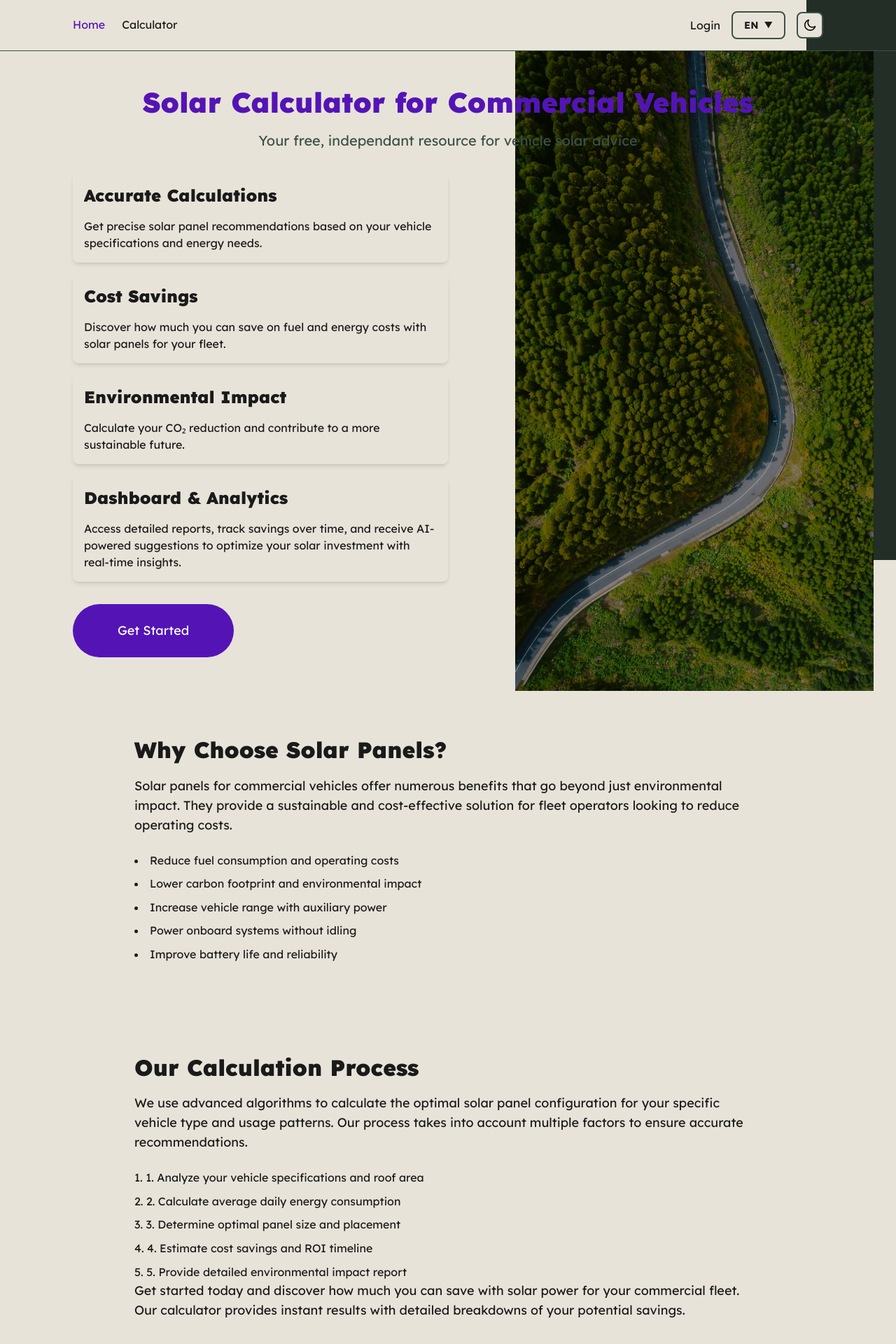
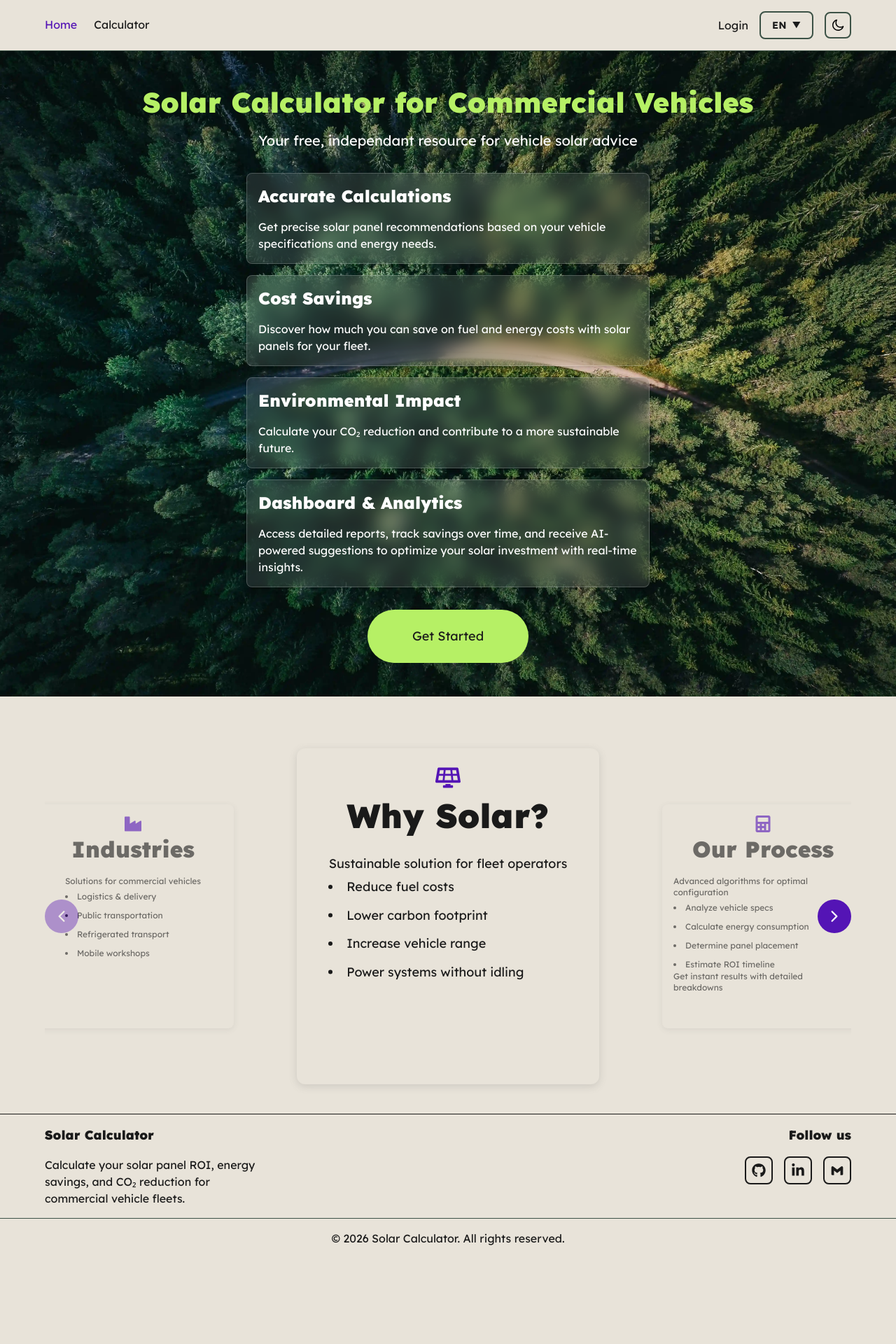
Before and after one commit to KateSkoryna/solar-calculator, a Next.js app: page /en in a window 1280 px wide. Shown: the top 1920 px of the page at 70% size. After the commit the page ends 1797 px from the top, so only its background shows below. Built offline with nearby package versions, Linux system fonts and the light colour scheme.

Commit message:
update component structure and styles

```diff
--- a/app/[locale]/calculator/page.tsx
+++ b/app/[locale]/calculator/page.tsx
@@ -1,5 +1,4 @@
 import Container from "@/components/layout/Container";
-import ImageBackground from "@/components/home/Background";
 import { useTranslations } from "next-intl";
 import PageTitle from "@/components/common/PageTitle";
 import Section from "@/components/layout/Section";
@@ -10,7 +9,6 @@ export default function Calculator() {
 
   return (
     <>
-      <ImageBackground />
       <section className="relative">
         <div
           className="absolute top-1/2 -translate-y-1/2
--- a/app/[locale]/page.tsx
+++ b/app/[locale]/page.tsx
@@ -1,10 +1,9 @@
 import Container from "@/components/layout/Container";
-import HeroSection from "@/components/home/HeroSection";
 import { useTranslations } from "next-intl";
 import Link from "next/link";
-import Background from "@/components/home/Background";
 import PageTitle from "@/components/common/PageTitle";
-import Section from "@/components/layout/Section";
+import HeroSectionCover from "@/components/layout/Section";
+import CardCarousel from "@/components/home/CardCarousel";
 
 export default function Home() {
   const t = useTranslations("home");
@@ -33,107 +32,41 @@ export default function Home() {
   ];
 
   return (
-    <>
-      <Background />
-      <HeroSection>
-        <Container>
-          <Section>
+    <div className="flex flex-col gap-4 md:gap-8 lg:gap-8 w-full">
+      <HeroSectionCover>
         <PageTitle>{t("title")}</PageTitle>
 
-            <p className="mb-8 text-xl font-[family:var(--font-inter)] text-white md:text-[var(--description-text)]">
+        <p className="mb-8 text-xl font-[family:var(--font-inter)] text-[var(--text-white)]">
           {t("description")}
         </p>
 
-            <div className="grid grid-cols-2 gap-3 md:gap-4 lg:flex lg:flex-col lg:items-start">
+        <div className="grid grid-cols-2 gap-3 md:gap-4 lg:flex lg:flex-col lg:items-center">
           {features.map((feature) => (
             <div
               key={feature.id}
-                  className="bg-[var(--card)] p-3 md:p-4 rounded-lg shadow-md hover:shadow-lg transition-shadow text-left lg:w-1/2 flex flex-col"
+              className="bg-white/10 backdrop-blur-md p-3 md:p-4 rounded-lg shadow-md hover:shadow-lg transition-shadow text-left lg:w-1/2 flex flex-col border border-white/20"
             >
-                  <h3 className="text-base md:text-base lg:text-2xl font-semibold text-[var(--text-heading)] mb-2 md:mb-3 h-12 md:h-12 lg:h-auto overflow-hidden text-center lg:text-left">
+              <h3 className="text-base md:text-base lg:text-2xl font-semibold !text-[var(--text-white)] mb-2 md:mb-3 h-12 md:h-12 lg:h-auto overflow-hidden text-center lg:text-left">
                 {feature.title}
               </h3>
-                  <p className="text-xs md:text-base text-[var(--text-body)] flex-1">
+              <p className="text-xs md:text-base text-[var(--text-white)] flex-1">
                 {feature.description}
               </p>
             </div>
           ))}
         </div>
 
-            <div className="mt-8 text-center lg:text-left">
         <Link
           href="/calculator"
-                className="inline-block bg-[var(--accent)] text-white px-16 py-6 rounded-full font-large text-lg hover:opacity-90 transition-opacity"
+          className="mt-8 text-center lg:text-left inline-block bg-[var(--primary)] text-[var(--text-on-primary)] px-16 py-6 rounded-full font-large text-lg hover:opacity-90 transition-opacity"
         >
           {t("getStarted")}
         </Link>
-            </div>
-          </Section>
-        </Container>
-      </HeroSection>
+      </HeroSectionCover>
 
       <Container>
-        <div className="mx-auto max-w-4xl py-8 md:py-12 lg:py-16">
-          <h2 className="text-3xl font-bold text-[var(--text-heading)] mb-6">
-            Why Choose Solar Panels?
-          </h2>
-          <p className="text-lg text-[var(--text-body)] mb-6">
-            Solar panels for commercial vehicles offer numerous benefits that go
-            beyond just environmental impact. They provide a sustainable and
-            cost-effective solution for fleet operators looking to reduce
-            operating costs.
-          </p>
-          <ul className="space-y-3 text-[var(--text-body)] mb-8">
-            <li>Reduce fuel consumption and operating costs</li>
-            <li>Lower carbon footprint and environmental impact</li>
-            <li>Increase vehicle range with auxiliary power</li>
-            <li>Power onboard systems without idling</li>
-            <li>Improve battery life and reliability</li>
-          </ul>
+        <CardCarousel />
+      </Container>
     </div>
-
-        <div className="mx-auto max-w-4xl py-8 md:py-12 lg:py-16">
-          <h2 className="text-3xl font-bold text-[var(--text-heading)] mb-6">
-            Our Calculation Process
-          </h2>
-          <p className="text-lg text-[var(--text-body)] mb-6">
-            We use advanced algorithms to calculate the optimal solar panel
-            configuration for your specific vehicle type and usage patterns. Our
-            process takes into account multiple factors to ensure accurate
-            recommendations.
-          </p>
-          <ol className="space-y-3 text-[var(--text-body)] mb-8">
-            <li>1. Analyze your vehicle specifications and roof area</li>
-            <li>2. Calculate average daily energy consumption</li>
-            <li>3. Determine optimal panel size and placement</li>
-            <li>4. Estimate cost savings and ROI timeline</li>
-            <li>5. Provide detailed environmental impact report</li>
-          </ol>
-          <p className="text-lg text-[var(--text-body)]">
-            Get started today and discover how much you can save with solar
-            power for your commercial fleet. Our calculator provides instant
-            results with detailed breakdowns of your potential savings.
-          </p>
-        </div>
-
-        <div className="mx-auto max-w-4xl py-8 md:py-12 lg:py-16">
-          <h2 className="text-3xl font-bold text-[var(--text-heading)] mb-6">
-            Industries We Serve
-          </h2>
-          <p className="text-lg text-[var(--text-body)] mb-6">
-            Our solar solutions are designed for a wide range of commercial
-            vehicle applications across multiple industries.
-          </p>
-          <ul className="space-y-3 text-[var(--text-body)]">
-            <li>Logistics and delivery services</li>
-            <li>Public transportation and shuttle services</li>
-            <li>Refrigerated transport and cold chain</li>
-            <li>Mobile workshops and service vehicles</li>
-            <li>Emergency and utility services</li>
-            <li>Tourism and recreational vehicles</li>
-          </ul>
-        </div>
-      </Container>
-    </>
   );
 }
--- a/components/common/PageTitle.tsx
+++ b/components/common/PageTitle.tsx
@@ -6,7 +6,7 @@ interface PageTitleProps {
 
 export default function PageTitle({ children }: PageTitleProps) {
   return (
-    <h1 className="!text-[var(--accent)] text-center mb-6 text-2xl md:text-[2rem] lg:text-[2.5rem] leading-tight">
+    <h1 className="!text-[var(--primary)] text-center mb-6 text-2xl md:text-[2rem] lg:text-[2.5rem] leading-tight">
       {children}
     </h1>
   );
--- a/components/home/Background.tsx
+++ /dev/null
@@ -1,19 +0,0 @@
-interface ImageBackgroundProps {
-  image: string;
-  position?: string;
-  size?: string;
-  clipPath?: string;
-}
-
-export default function Background() {
-  return (
-    <div
-      className="
-    fixed inset-0 -z-20 bg-[var(--invert-bg-color)]
-    [clip-path:polygon(100%_0,_100%_0,_100%_100%,_100%_100%)]
-    md:[clip-path:polygon(70%_0,_100%_0,_100%_100%,_70%_100%)]
-    lg:[clip-path:polygon(90%_0,_100%_0,_100%_100%,_90%_100%)]
-  "
-    />
-  );
-}
--- /dev/null
+++ b/components/home/CardCarousel.tsx
@@ -0,0 +1,146 @@
+"use client";
+
+import { useState } from "react";
+import { FaSolarPanel, FaCalculator, FaIndustry } from "react-icons/fa";
+import { IoIosArrowBack, IoIosArrowForward } from "react-icons/io";
+import { useTranslations } from "next-intl";
+
+interface CarouselCard {
+  icon: React.ReactNode;
+  title: string;
+  content: React.ReactNode;
+}
+
+export default function CardCarousel() {
+  const [currentIndex, setCurrentIndex] = useState(0);
+  const t = useTranslations("home.carousel");
+
+  const cards: CarouselCard[] = [
+    {
+      icon: <FaSolarPanel className="w-6 h-6 text-[var(--accent)] mb-1" />,
+      title: t("card1Title"),
+      content: (
+        <>
+          <p className="text-xs text-[var(--text-body)] mb-1">
+            {t("card1Desc")}
+          </p>
+          <ul className="space-y-0.5 text-xs text-[var(--text-body)] list-disc list-inside">
+            <li>{t("card1Item1")}</li>
+            <li>{t("card1Item2")}</li>
+            <li>{t("card1Item3")}</li>
+            <li>{t("card1Item4")}</li>
+          </ul>
+        </>
+      ),
+    },
+    {
+      icon: <FaCalculator className="w-6 h-6 text-[var(--accent)] mb-1" />,
+      title: t("card2Title"),
+      content: (
+        <>
+          <p className="text-xs text-[var(--text-body)] mb-1">
+            {t("card2Desc")}
+          </p>
+          <ul className="space-y-0.5 text-xs text-[var(--text-body)] mb-2 list-disc list-inside">
+            <li>{t("card2Item1")}</li>
+            <li>{t("card2Item2")}</li>
+            <li>{t("card2Item3")}</li>
+            <li>{t("card2Item4")}</li>
+          </ul>
+          <p className="text-xs text-[var(--text-body)]">{t("card2Footer")}</p>
+        </>
+      ),
+    },
+    {
+      icon: <FaIndustry className="w-6 h-6 text-[var(--accent)] mb-1" />,
+      title: t("card3Title"),
+      content: (
+        <>
+          <p className="text-xs text-[var(--text-body)] mb-1">
+            {t("card3Desc")}
+          </p>
+          <ul className="space-y-0.5 text-xs text-[var(--text-body)] list-disc list-inside">
+            <li>{t("card3Item1")}</li>
+            <li>{t("card3Item2")}</li>
+            <li>{t("card3Item3")}</li>
+            <li>{t("card3Item4")}</li>
+          </ul>
+        </>
+      ),
+    },
+  ];
+
+  const handlePrevious = () => {
+    setCurrentIndex((prevIndex) =>
+      prevIndex === 0 ? cards.length - 1 : prevIndex - 1,
+    );
+  };
+
+  const handleNext = () => {
+    setCurrentIndex((prevIndex) =>
+      prevIndex === cards.length - 1 ? 0 : prevIndex + 1,
+    );
+  };
+
+  const getCardPosition = (index: number) => {
+    const diff = index - currentIndex;
+    if (diff === 0) return "center";
+    if (diff === 1 || diff === -(cards.length - 1)) return "right";
+    if (diff === -1 || diff === cards.length - 1) return "left";
+    return "hidden";
+  };
+
+  return (
+    <section className="relative w-full py-4 md:py-8 lg:py-8 overflow-hidden">
+      <div className="flex items-center justify-center gap-8">
+        <button
+          onClick={handlePrevious}
+          className="flex-shrink-0 w-12 h-12 rounded-full bg-[var(--accent)] text-white flex items-center justify-center hover:opacity-90 transition-opacity z-10"
+          aria-label="Previous card"
+        >
+          <IoIosArrowBack className="w-6 h-6" />
+        </button>
+
+        <div className="relative flex items-center justify-center w-full max-w-6xl h-[500px]">
+          {cards.map((card, index) => {
+            const position = getCardPosition(index);
+            const isCenter = position === "center";
+            const isLeft = position === "left";
+            const isRight = position === "right";
+
+            return (
+              <div
+                key={index}
+                className={`
+                  absolute transition-all duration-500 ease-in-out
+                  bg-[var(--card)] rounded-lg shadow-[0px_2px_8px_0px_rgba(99,99,99,0.2)] p-4
+                  ${isCenter ? "scale-150 z-20 opacity-100" : "scale-100 z-10 opacity-60"}
+                  ${isLeft ? "-translate-x-[450px]" : ""}
+                  ${isRight ? "translate-x-[450px]" : ""}
+                  ${position === "hidden" ? "opacity-0 pointer-events-none" : ""}
+                  w-72 h-80
+                `}
+              >
+                <div className="flex flex-col items-center text-center">
+                  {card.icon}
+                  <h2 className="text-sm font-bold text-[var(--text-heading)] mb-1">
+                    {card.title}
+                  </h2>
+                  <div className="text-left">{card.content}</div>
+                </div>
+              </div>
+            );
+          })}
+        </div>
+
+        <button
+          onClick={handleNext}
+          className="flex-shrink-0 w-12 h-12 rounded-full bg-[var(--accent)] text-white flex items-center justify-center hover:opacity-90 transition-opacity z-10"
+          aria-label="Next card"
+        >
+          <IoIosArrowForward className="w-6 h-6" />
+        </button>
+      </div>
+    </section>
+  );
+}
--- a/components/home/HeroSection.tsx
+++ /dev/null
@@ -1,29 +0,0 @@
-import { ReactNode } from "react";
-
-interface HeroSectionProps {
-  children: ReactNode;
-}
-
-export default function HeroSection({ children }: HeroSectionProps) {
-  return (
-    <section className="relative">
-      <div
-        className="absolute top-1/2 -translate-y-1/2
-      left-1/2 -translate-x-1/2
-      w-full h-full
-      -z-10 overflow-hidden
-
-      lg:left-auto lg:-translate-x-0 lg:right-8
-      lg:w-[40%]"
-      >
-        <img
-          src="/forestlight.webp"
-          alt="Forest"
-          className="h-full w-full object-cover"
-        />
-        <div className="absolute inset-0 bg-black/40" />
-      </div>
-      {children}
-    </section>
-  );
-}
--- a/components/layout/ClientMenu.tsx
+++ b/components/layout/ClientMenu.tsx
@@ -9,7 +9,7 @@ export default function ClientMenu() {
   const t = useTranslations("clientmenu");
 
   return (
-    <div className="flex items-center gap-4">
+    <div className="flex items-center gap-2 md:gap-4">
       <NavLink
         href="/login"
         className="invert-link"
--- a/components/layout/Container.tsx
+++ b/components/layout/Container.tsx
@@ -1,6 +1,11 @@
-export default function Container({ children }: { children: React.ReactNode }) {
+interface ContainerProps {
+  children: React.ReactNode;
+  className?: string;
+}
+
+export default function Container({ children, className = "" }: ContainerProps) {
   return (
-    <div className="container mx-auto w-full max-w-[1200px] px-6 md:px-8 lg:px-12 xl:px-16">
+    <div className={`container mx-auto w-full max-w-[1200px] lg:max-w-[1400px] xl:max-w-[1600px] px-6 md:px-8 lg:px-12 xl:px-16 ${className}`}>
       {children}
     </div>
   );
--- a/components/layout/Header.tsx
+++ b/components/layout/Header.tsx
@@ -9,9 +9,9 @@ export default function Header() {
   return (
     <header className="relative z-50 border-b-1 border-[var(--border)]">
       <Container>
-        <nav className="flex items-center justify-between py-4">
-          <div className="flex items-center gap-8">
-            <ul className="hidden md:flex items-center gap-6">
+        <nav className="flex items-center justify-between py-4 overflow-hidden">
+          <div className="flex items-center gap-4 md:gap-8 flex-shrink min-w-0">
+            <ul className="hidden md:flex items-center gap-4 lg:gap-6">
               <li>
                 <NavLink href="/">{t("home")}</NavLink>
               </li>
@@ -21,7 +21,9 @@ export default function Header() {
             </ul>
           </div>
 
-          <ClientMenu />
+          <div className="flex-shrink-0">
+            <ClientMenu />
+          </div>
         </nav>
       </Container>
     </header>
--- a/components/layout/Section.tsx
+++ b/components/layout/Section.tsx
@@ -5,12 +5,17 @@ interface SectionProps {
   className?: string;
 }
 
-export default function Section({ children, className = "" }: SectionProps) {
+export default function HeroSectionCover({
+  children,
+  className = "",
+}: SectionProps) {
   return (
-    <div
-      className={`mx-auto text-center py-4 sm:py-6 md:py-8 lg:py-12 ${className}`}
+    <section
+      className={`relative w-full min-w-full text-center py-4 sm:py-6 md:py-8 lg:py-12 bg-cover bg-center bg-[url('/forestdark.webp')] ${className}`}
     >
-      {children}
-    </div>
+      <div className="relative z-10 mx-auto max-w-[1200px] lg:max-w-[1400px] xl:max-w-[1600px] px-6 md:px-8 lg:px-12 xl:px-16">
+        {children}
+      </div>
+    </section>
   );
 }
```
Lines whose indentation alone changed are shown as unchanged.
